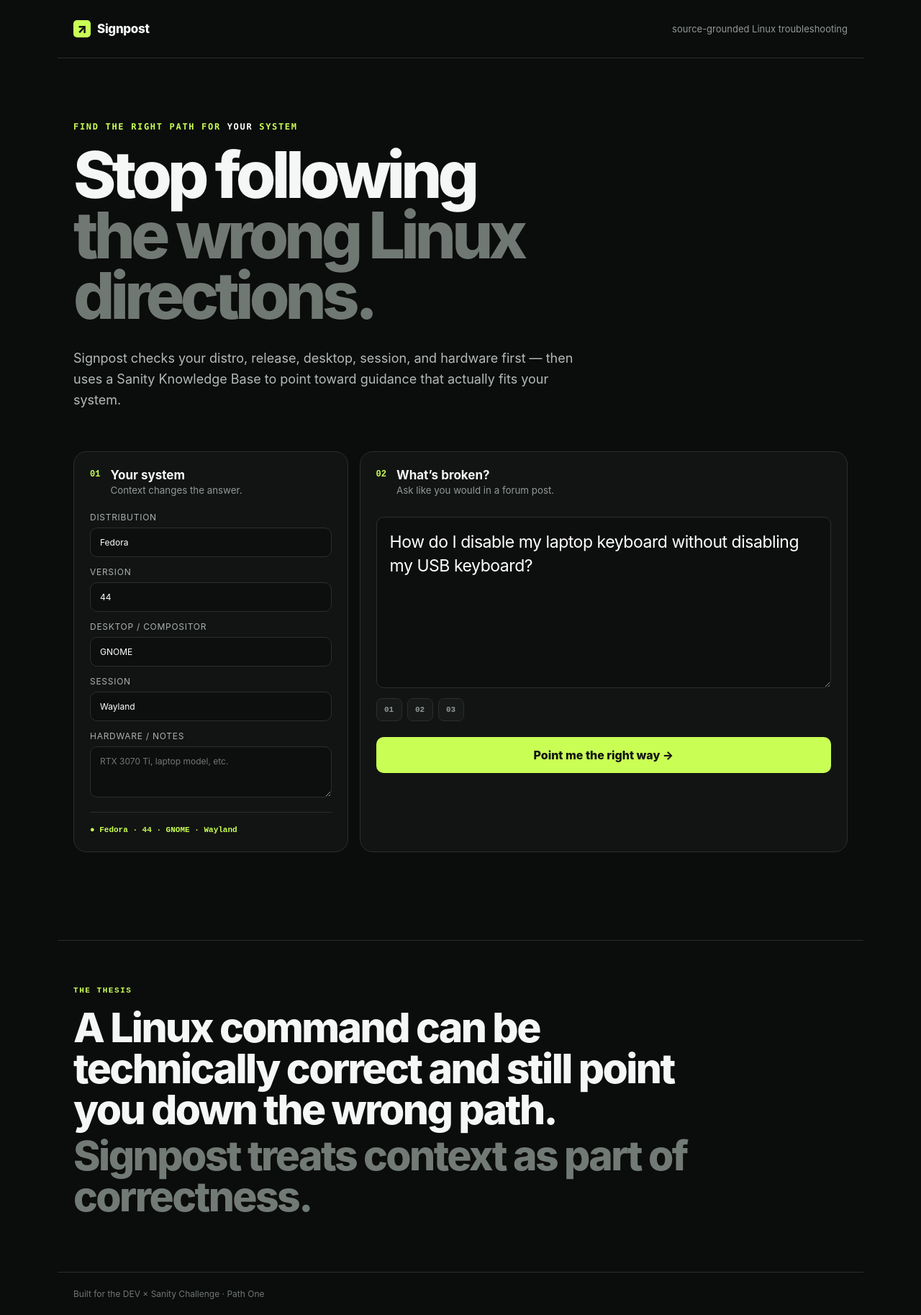
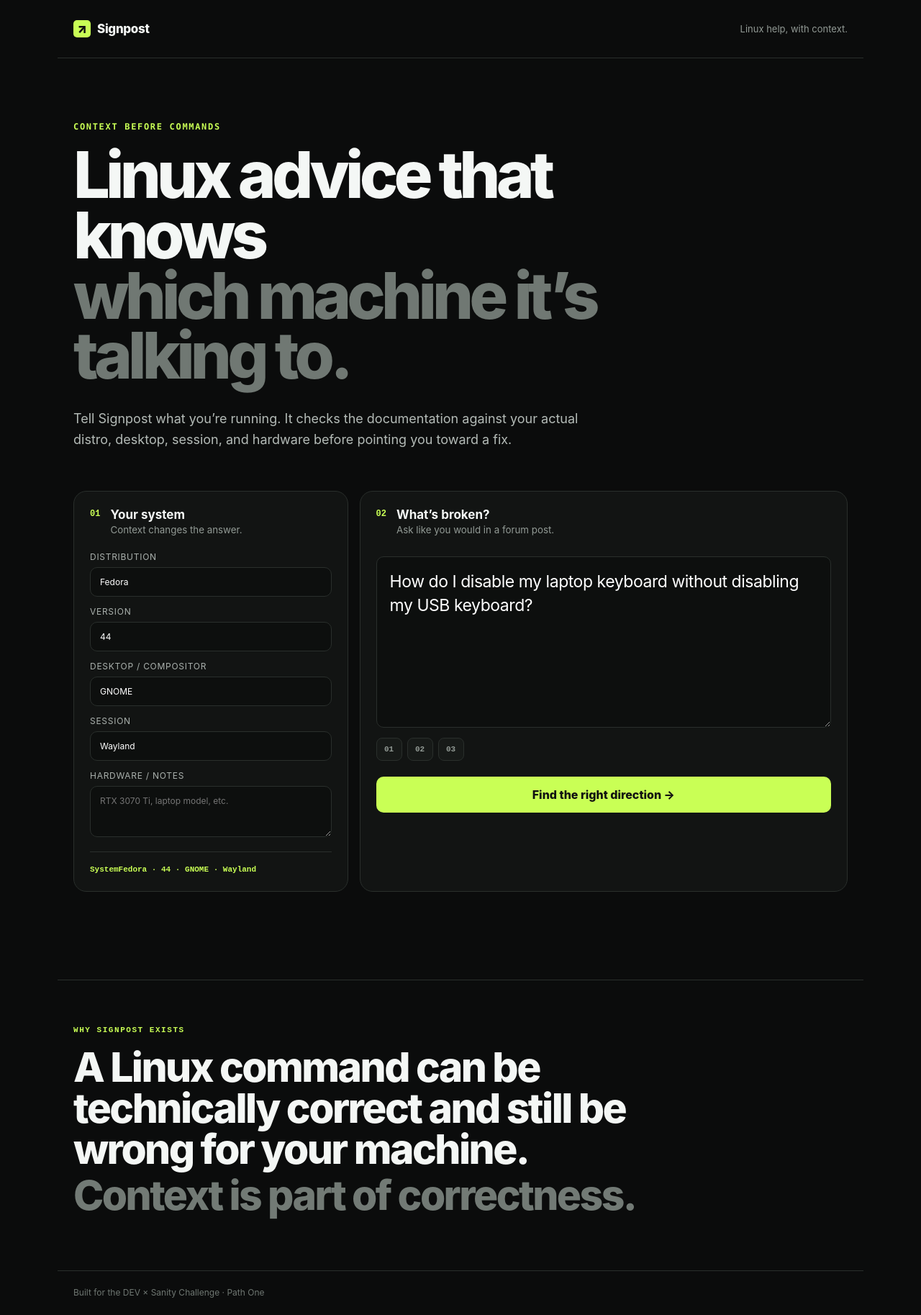
Before and after one commit to miflow13/signpost, a Next.js app: page / in a window 1280 px wide. Shown: the whole page at 72% size. Built offline with nearby package versions, Linux system fonts and the light colour scheme.

Commit message:
style: refine Signpost editorial copy

```diff
--- a/app/page.tsx
+++ b/app/page.tsx
@@ -63,15 +63,15 @@ export default function Home() {
     <main>
       <nav>
         <div className="brand"><span>↗</span> Signpost</div>
-        <div className="nav-note">source-grounded Linux troubleshooting</div>
+        <div className="nav-note">Linux help, with context.</div>
       </nav>
 
       <section className="hero">
-        <div className="eyebrow">FIND THE RIGHT PATH FOR <em>YOUR</em> SYSTEM</div>
-        <h1>Stop following<br/><span>the wrong Linux directions.</span></h1>
+        <div className="eyebrow">CONTEXT BEFORE COMMANDS</div>
+        <h1>Linux advice that knows<br/><span>which machine it’s talking to.</span></h1>
         <p>
-          Signpost checks your distro, release, desktop, session, and hardware first —
-          then uses a Sanity Knowledge Base to point toward guidance that actually fits your system.
+          Tell Signpost what you’re running. It checks the documentation against your actual
+          distro, desktop, session, and hardware before pointing you toward a fix.
         </p>
       </section>
 
@@ -87,7 +87,7 @@ export default function Home() {
           <label>Desktop / compositor<input value={profile.desktop} onChange={(e) => update('desktop', e.target.value)} /></label>
           <label>Session<input value={profile.session} onChange={(e) => update('session', e.target.value)} /></label>
           <label>Hardware / notes<textarea rows={3} placeholder="RTX 3070 Ti, laptop model, etc." value={profile.hardware} onChange={(e) => update('hardware', e.target.value)} /></label>
-          <div className="profile-chip">● {profileSummary || 'Incomplete profile'}</div>
+          <div className="profile-chip"><span>System</span>{profileSummary || 'Incomplete profile'}</div>
         </aside>
 
         <section className="ask-card">
@@ -101,14 +101,14 @@ export default function Home() {
             <div className="examples">
               {examples.map((item, i) => <button type="button" key={item} onClick={() => setQuestion(item)}>0{i + 1}</button>)}
             </div>
-            <button className="submit" disabled={loading}>{loading ? 'Checking the sources…' : 'Point me the right way →'}</button>
+            <button className="submit" disabled={loading}>{loading ? 'Reading the trail…' : 'Find the right direction →'}</button>
           </form>
         </section>
       </section>
 
       <section className={`answer-card ${answer || error || loading ? 'visible' : ''}`}>
         <div className="answer-top">
-          <div><span className="status-dot"/> Context check</div>
+          <div><span className="status-dot"/> Source-grounded answer</div>
           <code>{profileSummary}</code>
         </div>
         {loading && <div className="loading-lines"><i/><i/><i/><i/></div>}
@@ -126,9 +126,9 @@ export default function Home() {
       </section>
 
       <section className="thesis">
-        <span>THE THESIS</span>
-        <p>A Linux command can be technically correct and still point you down the wrong path.</p>
-        <p className="muted">Signpost treats context as part of correctness.</p>
+        <span>WHY SIGNPOST EXISTS</span>
+        <p>A Linux command can be technically correct and still be wrong for your machine.</p>
+        <p className="muted">Context is part of correctness.</p>
       </section>
 
       <footer>Built for the DEV × Sanity Challenge · Path One</footer>
```
